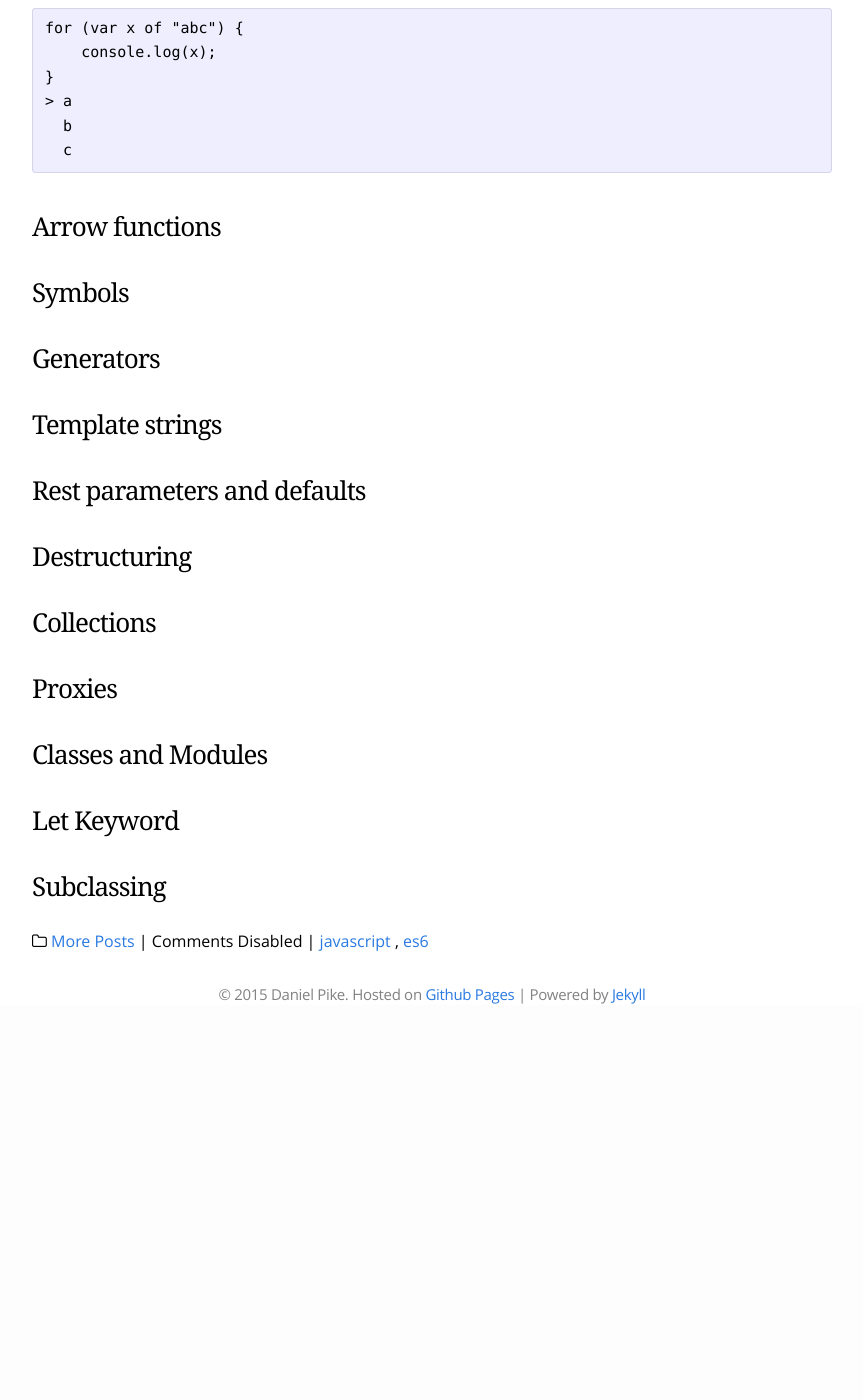
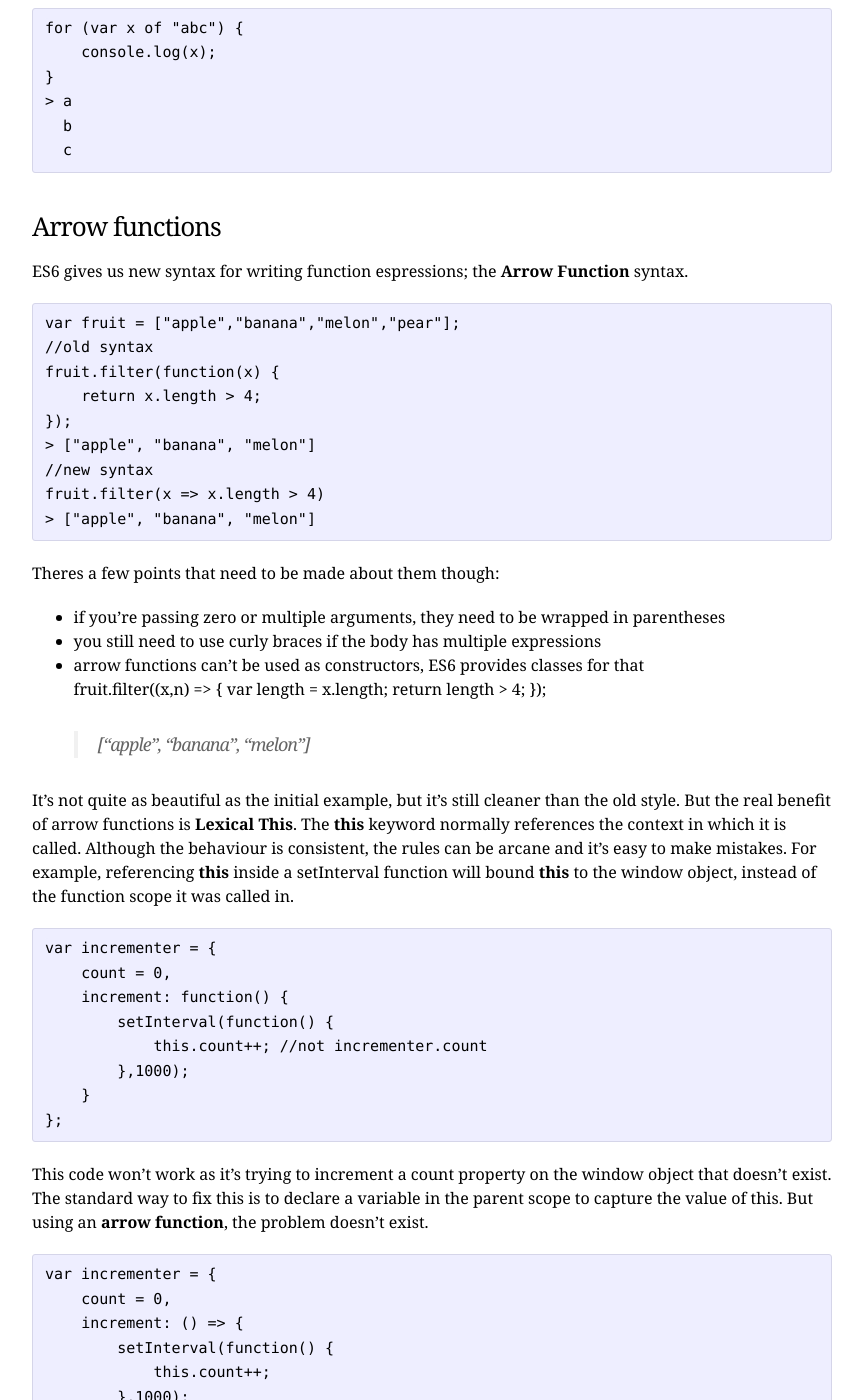
Before and after one commit to Danny72/danny72.github.io, a Jekyll site: the page built from _posts/blog/2015-08-29-new-features-in-es6.md, in a window 1280 px wide and 1400 px high, scrolled down 940 px. Shown: the whole window, without its empty margins (208-1071 px from the left). Built offline with Jekyll 4.4.1, drawn with Linux system fonts in a browser that asks for light colours; nearby versions of some CDN libraries; before the commit the page ends 1945 px from its top, so only the background shows below that; some of the changed text lies outside the part shown.

Commit message:
Saved 2015-08-29-new-features-in-es6.md with Dillinger.io

```diff
--- a/_posts/blog/2015-08-29-new-features-in-es6.md
+++ b/_posts/blog/2015-08-29-new-features-in-es6.md
@@ -36,6 +36,53 @@ The **For-Of** loop doesn't just work on arrays though, it will work on all arra
 
 ### Arrow functions
 
+ES6 gives us new syntax for writing function espressions; the **Arrow Function** syntax.
+
+    var fruit = ["apple","banana","melon","pear"];
+    //old syntax
+    fruit.filter(function(x) {
+        return x.length > 4;
+    });
+    > ["apple", "banana", "melon"]
+    //new syntax
+    fruit.filter(x => x.length > 4)
+    > ["apple", "banana", "melon"]
+
+Theres a few points that need to be made about them though:
+* if you're passing zero or multiple arguments, they need to be wrapped in parentheses
+* you still need to use curly braces if the body has multiple expressions
+* arrow functions can't be used as constructors, ES6 provides classes for that
+
+
+    fruit.filter((x,n) => {
+        var length = x.length;
+        return length > 4;
+    });
+    > ["apple", "banana", "melon"]
+
+It's not quite as beautiful as the initial example, but it's still cleaner than the old style. But the real benefit of arrow functions is **Lexical This**. The **this** keyword normally references the context in which it is called. Although the behaviour is consistent, the rules can be arcane and it's easy to make mistakes. For example, referencing **this** inside a setInterval function will bound **this** to the window object, instead of the function scope it was called in.
+
+    var incrementer = {
+        count = 0,
+        increment: function() {
+            setInterval(function() {
+                this.count++; //not incrementer.count
+            },1000);
+        }
+    };
+
+This code won't work as it's trying to increment a count property on the window object that doesn't exist. The standard way to fix this is to declare a variable in the parent scope to capture the value of this. But using an **arrow function**, the problem doesn't exist.
+
+    var incrementer = {
+        count = 0,
+        increment: () => {
+            setInterval(function() {
+                this.count++;
+            },1000);
+        }
+    };
+
+
 ### Symbols
 
 ### Generators
```
Also changed, not shown: other parts of _posts/blog/2015-08-29-new-features-in-es6.md (+1 -1 lines).
